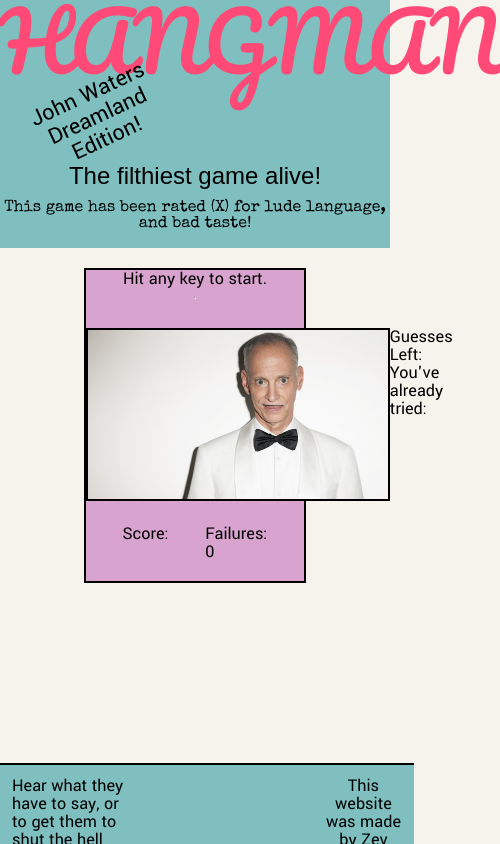
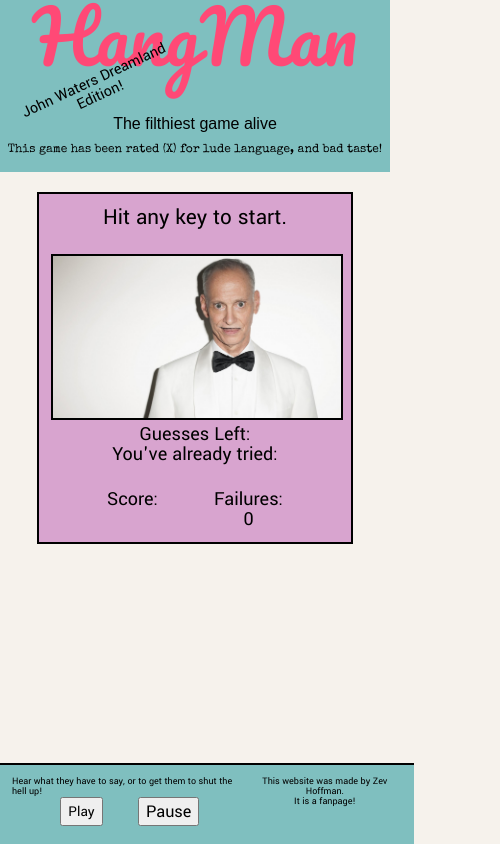
Before and after one commit to Zevubu/Word-Guess-Game, a plain HTML site: page index.html in a window 390 px wide. Shown: the whole page, 500 px wide, since content can reach past the window. Drawn offline with nearby package versions, Linux system fonts and the light colour scheme; a web font is replaced by a local one.

Commit message:
my final commit it's spruced up and mobile responsive.

```diff
--- a/assets/css/style.css
+++ b/assets/css/style.css
@@ -25,7 +25,7 @@
 #hg{
     color: #ff4976;
     font-family: 'Pacifico', cursive;
-    font-size: 500%;
+    font-size: 600%;
 
 }
 #jw-name{
@@ -46,38 +46,51 @@
 #x-rated{
     font-family: 'Special Elite', cursive;
 }
+#content-flex{
+     display: flex;
+    flex-direction: column;
+    justify-content: flex-start;
+}
 
 #the-game{
-    display: flex;
-    flex-direction: column;
-    justify-content: flex-start;
+
     background-color: rgb(216, 164, 207);
     width:56%;
+    height: 150%;
     margin: 20px auto;
     border: 2px;
     border-color: black;
     border-style: solid;
     font-family: 'Yantramanav', sans-serif;
     font-size: 18px;
+    margin-bottom: 100px;
 }
 
 #top-flexbox{
     display: flex;
     flex-direction: column;
     justify-content: center;
+    padding: 4% 12px;
 
 }
 #geuss-start-text{
     text-align: center;
+    font-size: 23px;
 }
 
 #mid-flexbox{
     display: flex;
     flex-direction: row;
     justify-content: space-evenly;
-    padding-top: 20px;
-    padding-bottom: 20px;
+    padding: 4% 12px;
 
+}
+#guess-info{
+    display: flex;
+    flex-direction: column;
+    justify-content: space-evenly;
+    text-align: center;
+    font-size: 20px;
 }
 #game-img{
     width: 300px;
@@ -89,12 +102,15 @@
     display: flex;
     flex-direction: row;
     justify-content: space-evenly;
-    padding-bottom: 20px;
+    padding: 4% 12px;
+    text-align: center;
+    font-size: 20px;
 
 }
 
 footer{
     position: fixed;
+    mag
     width: 100%;
     height: 100px;
     bottom: 0;
@@ -142,9 +158,167 @@
 }
 #about-flex{
     margin-top: 0%;
-    margin-left:50%;
+    margin-left:45%;
     text-align: center;
     line-height: 100%;
     font-family: 'Yantramanav', sans-serif;
     font-size: 18px;
 }
+@media screen and (max-width: 800px) {
+    header{
+        background-color: #7fbfbf;
+        height: 20%;
+        margin-top: 0px;
+        text-align: center;
+    }
+    #head-flex{
+    display: flex;
+    flex-direction: column;
+    justify-content: space-around;
+    }
+    #flex-head-text{
+        display: flex;
+        flex-direction: row;
+        justify-content: center
+    }
+    #hg{
+        color: #ff4976;
+        font-family: 'Pacifico', cursive;
+        font-size: 450%;
+
+    }
+    #jw-name{
+        font-family: 'Yantramanav', sans-serif;
+        font-size: 100%;
+        transform: rotate(-25deg);
+        margin-right: 50%;
+        margin-bottom: 12px;
+
+
+    }
+    #filth-text{
+        font-family: 'Notable', sans-serif;
+        font-size: 100%;
+        margin-bottom: 12px;
+
+    }
+    #x-rated{
+        font-family: 'Special Elite', cursive;
+        font-size: 75%;
+    }
+    #content-flex{
+         display: flex;
+        flex-direction: column;
+        justify-content: flex-start;
+    }
+
+    #the-game{
+
+        background-color: rgb(216, 164, 207);
+        width:80%;
+        height: 150%;
+        margin: 20px auto;
+        border: 2px;
+        border-color: black;
+        border-style: solid;
+        font-family: 'Yantramanav', sans-serif;
+        font-size: 18px;
+        margin-bottom: 100px;
+    }
+
+    #top-flexbox{
+        display: flex;
+        flex-direction: column;
+        justify-content: center;
+        padding: 4% 12px;
+
+    }
+    #geuss-start-text{
+        text-align: center;
+        font-size: 23px;
+    }
+
+    #mid-flexbox{
+        display: flex;
+        flex-direction: column;
+        justify-content: space-evenly;
+        padding: 4% 12px;
+
+    }
+    #guess-info{
+        display: flex;
+        flex-direction: column;
+        justify-content: space-evenly;
+        text-align: center
+    }
+    #game-img{
+        width: 100%;
+        border: black 2px solid;
+
+
+    }
+    #bottum-flex{
+        display: flex;
+        flex-direction: row;
+        justify-content: space-evenly;
+        padding: 4% 12px;
+        text-align: center;
+
+    }
+
+    footer{
+        position: fixed;
+        width: 100%;
+        height: 100px;
+        bottom: 0;
+
+    }
+    #foot-flex{
+        display: flex;
+        flex-direction: row;
+        justify-content: center;
+        position: fixed;
+        width: 100%;
+        height: 55px;
+        bottom: 0;
+        padding:12px;
+        margin-top: 12px;
+        border-top: 2px;
+        border-top-style: solid;
+        border-color: black;
+        background-color: #7fbfbf;
+
+    }
+    #audio-flex{
+        font-family: 'Yantramanav', sans-serif;
+        font-size: 10px;
+        margin-top: 0%;
+
+    }
+    #audio-btn-flex{
+        display: flex;
+        flex-direction: row;
+        justify-content: center;
+
+    }
+    #play{
+        font-family: 'Yantramanav', sans-serif;
+        font-size: 15px;
+        margin-right: 15%;
+
+
+    }
+    #pause{
+        font-family: 'Yantramanav', sans-serif;
+        font-size: 18px;
+
+    }
+    #about-flex{
+        margin-top: 0%;
+        margin-left:0%;
+        text-align: center;
+        line-height: 100%;
+        font-family: 'Yantramanav', sans-serif;
+        font-size: 10px;
+    }
+}
--- a/index.html
+++ b/index.html
@@ -14,8 +14,7 @@
         <section id="head-flex">
             <section id="header content">
                 <section id="hg">
-                    <p >HANGMAN</p>
-
+                    <p>HangMan</p>
                 </section>
                 <section id="jw-name">
                         <p>John Waters Dreamland </p>
@@ -23,7 +22,7 @@
                 </section>
                 <section id="flex-head-text">
                     <section id="filth-text">
-                        <p >The filthiest game alive!</p>
+                        <p >The filthiest game alive</p>
                     </section>
                 </section>
                 <section id="x-rated">
@@ -33,6 +32,7 @@
         </section>
         <br>
     </header>
+    <section id="content-flex">
         <section id="the-game">
             <section id="top-flexbox">
                 <article id="geuss-start-text">
@@ -40,7 +40,6 @@
                     <h3 id="guess-word-type"></h3>
                     <p id="current-word"></p>
                 </article>
-            <hr>
             </section>
             <section id="mid-flexbox">
                 <article id="img-style">
@@ -69,6 +68,7 @@
                     <p id="failures"></p>
                 </article>
             </section id="button flex">
+        </section>
         <!-- <section>
             <section>
             <button id="hard-mode">Harder Darling!</button>
@@ -80,7 +80,6 @@
             <p id="add-hint"></p>
         </section> -->
     </section>
-
     <footer id="foot-flex">
         <section id="audio-flex">
             <audio id="music">
@@ -105,12 +104,7 @@
             <p>This website was made by Zev Hoffman.</p>
             <p>It is a fanpage!</p>
         </section>
-
     </footer>
-
-
-
-
 </body>
 <script type="text/javascript" src="assets/javascript/game.js"></script>
 </html>
```
Also changed, not shown: 1 other file. Lines whose indentation alone changed are shown as unchanged.
